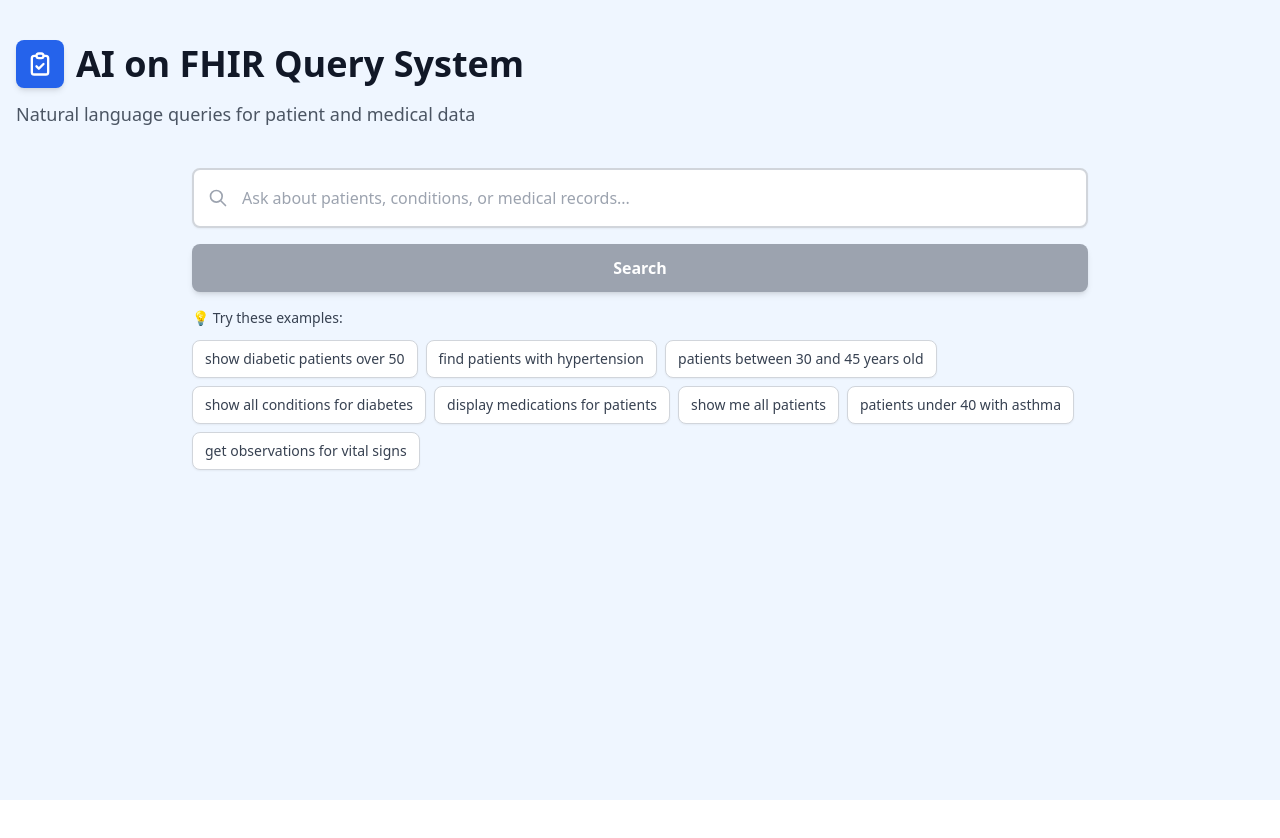
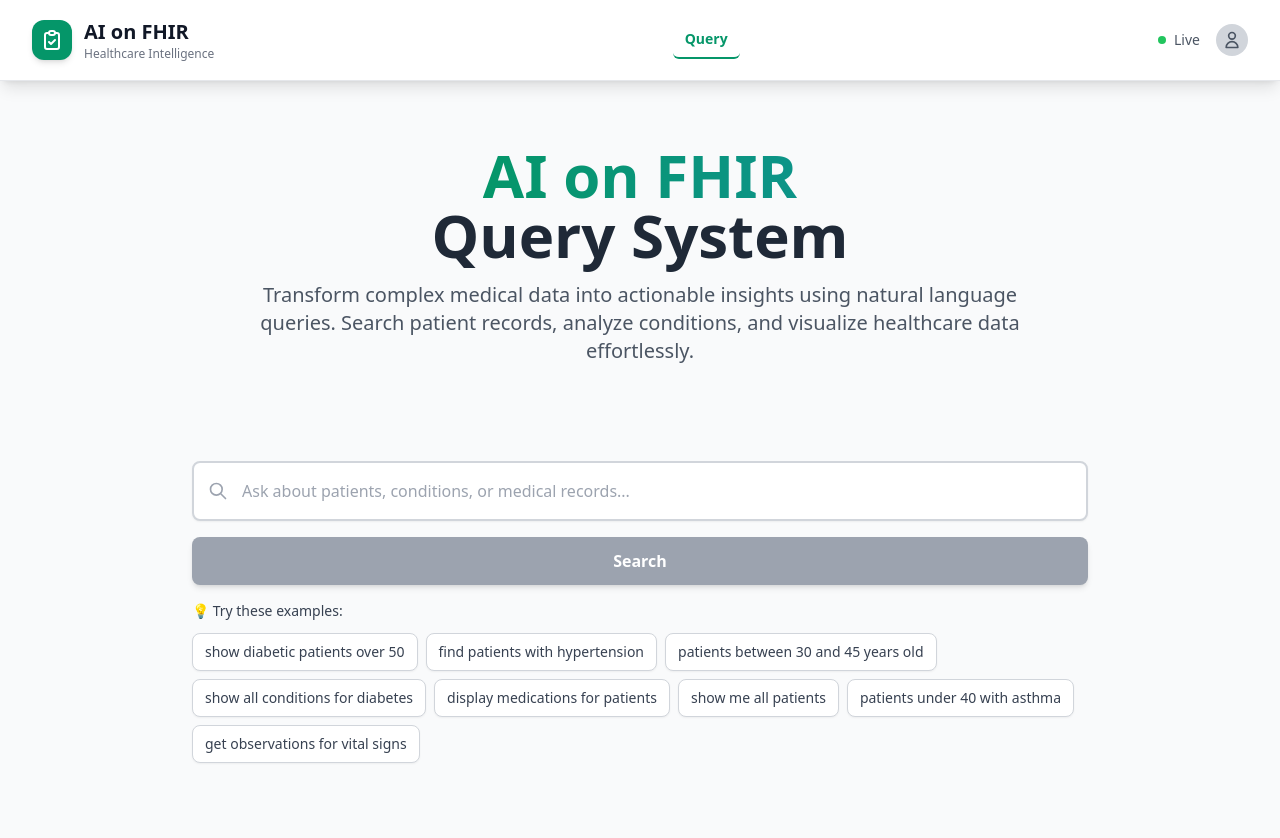
Before and after one commit to Moyowalker/onye-test, a Next.js app in the folder frontend/: page / in a window 1280 px wide. Shown: the top 838 px of the page. Before the commit the page ends 800 px from the top, so only its background shows below. Built offline with nearby package versions, Linux system fonts and the light colour scheme.

Commit message:
updated UI components with improved styling and color scheme

```diff
--- a/frontend/src/app/page.tsx
+++ b/frontend/src/app/page.tsx
@@ -51,24 +51,72 @@
   }
 
   return (
-    <div className="min-h-screen bg-blue-50">
-      <div className="container mx-auto px-4 py-10">
-        <header className="mb-10">
-          <div className="flex items-center gap-3 mb-3">
-            <div className="w-12 h-12 bg-blue-600 rounded-lg flex items-center justify-center shadow-md">
-              <svg className="w-7 h-7 text-white" fill="none" stroke="currentColor" viewBox="0 0 24 24">
-                <path strokeLinecap="round" strokeLinejoin="round" strokeWidth={2} d="M9 5H7a2 2 0 00-2 2v12a2 2 0 002 2h10a2 2 0 002-2V7a2 2 0 00-2-2h-2M9 5a2 2 0 002 2h2a2 2 0 002-2M9 5a2 2 0 012-2h2a2 2 0 012 2m-6 9l2 2 4-4" />
-              </svg>
+    <div className="min-h-screen bg-gray-50">
+      {/* Navigation Bar */}
+      <nav className="bg-white shadow-lg border-b border-gray-200">
+        <div className="max-w-7xl mx-auto px-4 sm:px-6 lg:px-8">
+          <div className="flex justify-between items-center h-20">
+            {/* Logo and Brand */}
+            <div className="flex items-center">
+              <div className="flex-shrink-0 flex items-center gap-3">
+                <div className="w-10 h-10 bg-emerald-600 rounded-xl flex items-center justify-center shadow-md">
+                  <svg className="w-6 h-6 text-white" fill="none" stroke="currentColor" viewBox="0 0 24 24">
+                    <path strokeLinecap="round" strokeLinejoin="round" strokeWidth={2} d="M9 5H7a2 2 0 00-2 2v12a2 2 0 002 2h10a2 2 0 002-2V7a2 2 0 00-2-2h-2M9 5a2 2 0 002 2h2a2 2 0 002-2M9 5a2 2 0 012-2h2a2 2 0 012 2m-6 9l2 2 4-4" />
+                  </svg>
+                </div>
+                <div>
+                  <h1 className="text-xl font-bold text-gray-900">AI on FHIR</h1>
+                  <p className="text-xs text-gray-500">Healthcare Intelligence</p>
+                </div>
+              </div>
             </div>
-            <h1 className="text-4xl font-bold text-gray-900">
-              AI on FHIR Query System
+
+            {/* Navigation Links */}
+            <div className="hidden md:block">
+              <div className="ml-10 flex items-baseline space-x-8">
+                <span className="text-emerald-600 px-3 py-2 rounded-md text-sm font-semibold border-b-2 border-emerald-600">
+                  Query
+                </span>
+              </div>
+            </div>
+
+            {/* Right side - Profile/Status */}
+            <div className="flex items-center gap-4">
+              <div className="hidden sm:flex items-center gap-2 text-sm">
+                <div className="w-2 h-2 bg-green-500 rounded-full animate-pulse"></div>
+                <span className="text-gray-600">Live</span>
+              </div>
+              <div className="w-8 h-8 bg-gray-300 rounded-full flex items-center justify-center">
+                <svg className="w-5 h-5 text-gray-600" fill="none" stroke="currentColor" viewBox="0 0 24 24">
+                  <path strokeLinecap="round" strokeLinejoin="round" strokeWidth={2} d="M16 7a4 4 0 11-8 0 4 4 0 018 0zM12 14a7 7 0 00-7 7h14a7 7 0 00-7-7z" />
+                </svg>
+              </div>
+            </div>
+          </div>
+        </div>
+      </nav>
+
+      {/* Hero Section */}
+      <div className="relative">
+        <div className="max-w-7xl mx-auto px-4 sm:px-6 lg:px-8 py-16">
+          <div className="text-center">
+            <h1 className="text-5xl md:text-6xl font-bold text-gray-900 mb-4">
+              <span className="bg-gradient-to-r from-emerald-600 to-teal-600 bg-clip-text text-transparent">
+                AI on FHIR
+              </span>
+              <br />
+              <span className="text-gray-800">Query System</span>
             </h1>
+            <p className="text-xl text-gray-600 max-w-3xl mx-auto mb-8">
+              Transform complex medical data into actionable insights using natural language queries.
+              Search patient records, analyze conditions, and visualize healthcare data effortlessly.
+            </p>
           </div>
-          <p className="text-lg text-gray-600 ml-15">
-            Natural language queries for patient and medical data
-          </p>
-        </header>
+        </div>
+      </div>
 
+      {/* Main Content */}
+      <div className="max-w-7xl mx-auto px-4 sm:px-6 lg:px-8 pb-20">
         <main className="space-y-8">
           <QueryInput onSubmit={handleQuery} onClear={handleClear} loading={loading} />
 
--- a/frontend/src/components/DataVisualization.tsx
+++ b/frontend/src/components/DataVisualization.tsx
@@ -71,9 +71,9 @@
     }))
 
     return (
-      <div className="bg-white p-6 rounded-lg shadow-md border-t-4 border-blue-500">
+      <div className="bg-white p-6 rounded-lg shadow-md border-t-4 border-emerald-500">
         <div className="flex items-center gap-2 mb-4">
-          <svg className="w-5 h-5 text-blue-600" fill="none" stroke="currentColor" viewBox="0 0 24 24">
+          <svg className="w-5 h-5 text-emerald-600" fill="none" stroke="currentColor" viewBox="0 0 24 24">
             <path strokeLinecap="round" strokeLinejoin="round" strokeWidth={2} d="M9 19v-6a2 2 0 00-2-2H5a2 2 0 00-2 2v6a2 2 0 002 2h2a2 2 0 002-2zm0 0V9a2 2 0 012-2h2a2 2 0 012 2v10m-6 0a2 2 0 002 2h2a2 2 0 002-2m0 0V5a2 2 0 012-2h2a2 2 0 012 2v14a2 2 0 01-2 2h-2a2 2 0 01-2-2z" />
           </svg>
           <h3 className="text-lg font-bold text-gray-900">Age Distribution</h3>
@@ -90,7 +90,7 @@
         </ResponsiveContainer>
         <div className="mt-4 pt-3 border-t border-gray-200">
           <p className="text-sm text-gray-600">
-            Total: <span className="font-semibold text-blue-600">{patients.length}</span> patients
+            Total: <span className="font-semibold text-emerald-600">{patients.length}</span> patients
           </p>
         </div>
       </div>
@@ -186,9 +186,9 @@
     }))
 
     return (
-      <div className="bg-white p-6 rounded-lg shadow-md border-t-4 border-indigo-500">
+      <div className="bg-white p-6 rounded-lg shadow-md border-t-4 border-teal-500">
         <div className="flex items-center gap-2 mb-4">
-          <svg className="w-5 h-5 text-indigo-600" fill="none" stroke="currentColor" viewBox="0 0 24 24">
+          <svg className="w-5 h-5 text-teal-600" fill="none" stroke="currentColor" viewBox="0 0 24 24">
             <path strokeLinecap="round" strokeLinejoin="round" strokeWidth={2} d="M11 3.055A9.001 9.001 0 1020.945 13H11V3.055z" />
             <path strokeLinecap="round" strokeLinejoin="round" strokeWidth={2} d="M20.488 9H15V3.512A9.025 9.025 0 0120.488 9z" />
           </svg>
@@ -220,7 +220,7 @@
   return (
     <div className="w-full max-w-6xl mx-auto mb-8">
       <div className="flex items-center gap-3 mb-6">
-        <div className="w-10 h-10 bg-blue-600 rounded-lg flex items-center justify-center">
+        <div className="w-10 h-10 bg-emerald-600 rounded-lg flex items-center justify-center">
           <svg className="w-6 h-6 text-white" fill="none" stroke="currentColor" viewBox="0 0 24 24">
             <path strokeLinecap="round" strokeLinejoin="round" strokeWidth={2} d="M9 19v-6a2 2 0 00-2-2H5a2 2 0 00-2 2v6a2 2 0 002 2h2a2 2 0 002-2zm0 0V9a2 2 0 012-2h2a2 2 0 012 2v10m-6 0a2 2 0 002 2h2a2 2 0 002-2m0 0V5a2 2 0 012-2h2a2 2 0 012 2v14a2 2 0 01-2 2h-2a2 2 0 01-2-2z" />
           </svg>
--- a/frontend/src/components/QueryInput.tsx
+++ b/frontend/src/components/QueryInput.tsx
@@ -55,7 +55,7 @@
             value={query}
             onChange={(e) => setQuery(e.target.value)}
             placeholder="Ask about patients, conditions, or medical records..."
-            className="w-full pl-12 pr-12 py-4 bg-white border-2 border-gray-300 rounded-lg focus:outline-none focus:border-blue-500 focus:ring-2 focus:ring-blue-100 shadow-sm"
+            className="w-full pl-12 pr-12 py-4 bg-white border-2 border-gray-300 rounded-lg focus:outline-none focus:border-emerald-500 focus:ring-2 focus:ring-emerald-100 shadow-sm"
             disabled={loading}
           />
           {query && (
@@ -74,7 +74,7 @@
         <button
           type="submit"
           disabled={!query.trim() || loading}
-          className="w-full px-6 py-3 bg-blue-600 text-white font-semibold rounded-lg hover:bg-blue-700 active:bg-blue-800 disabled:bg-gray-400 disabled:cursor-not-allowed shadow-md transition-colors"
+          className="w-full px-6 py-3 bg-emerald-600 text-white font-semibold rounded-lg hover:bg-emerald-700 active:bg-emerald-800 disabled:bg-gray-400 disabled:cursor-not-allowed shadow-md transition-colors"
         >
           {loading ? (
             <span className="flex items-center justify-center gap-2">
@@ -96,7 +96,7 @@
               key={index}
               onClick={() => handleSuggestionClick(suggestion)}
               disabled={loading}
-              className="px-3 py-2 text-sm bg-white text-gray-700 border border-gray-300 rounded-lg hover:border-blue-400 hover:bg-blue-50 hover:text-blue-700 disabled:opacity-50 transition-all shadow-sm"
+              className="px-3 py-2 text-sm bg-white text-gray-700 border border-gray-300 rounded-lg hover:border-emerald-400 hover:bg-emerald-50 hover:text-emerald-700 disabled:opacity-50 transition-all shadow-sm"
             >
               {suggestion}
             </button>
--- a/frontend/src/components/QueryResults.tsx
+++ b/frontend/src/components/QueryResults.tsx
@@ -36,11 +36,11 @@
   if (!fhirResponse) return null
 
   const renderPatient = (patient: Patient) => (
-    <div className="p-5 bg-white border-l-4 border-blue-500 rounded-lg shadow-md hover:shadow-lg transition-shadow">
+    <div className="p-5 bg-white border-l-4 border-emerald-500 rounded-lg shadow-md hover:shadow-lg transition-shadow">
       <div className="flex justify-between items-start mb-4">
         <div className="flex items-center gap-3">
-          <div className="w-10 h-10 bg-blue-100 rounded-full flex items-center justify-center">
-            <svg className="w-6 h-6 text-blue-600" fill="none" stroke="currentColor" viewBox="0 0 24 24">
+          <div className="w-10 h-10 bg-emerald-100 rounded-full flex items-center justify-center">
+            <svg className="w-6 h-6 text-emerald-600" fill="none" stroke="currentColor" viewBox="0 0 24 24">
               <path strokeLinecap="round" strokeLinejoin="round" strokeWidth={2} d="M16 7a4 4 0 11-8 0 4 4 0 018 0zM12 14a7 7 0 00-7 7h14a7 7 0 00-7-7z" />
             </svg>
           </div>
@@ -49,7 +49,7 @@
             <p className="text-xs text-gray-500">ID: {patient.id}</p>
           </div>
         </div>
-        <span className="px-3 py-1 bg-blue-100 text-blue-700 text-xs font-semibold rounded-full">
+        <span className="px-3 py-1 bg-emerald-100 text-emerald-700 text-xs font-semibold rounded-full">
           Patient
         </span>
       </div>
@@ -119,7 +119,7 @@
       {/* Query Info */}
       <div className="bg-white p-5 rounded-lg shadow-md border border-gray-200 mb-6">
         <div className="flex items-center gap-2 mb-2">
-          <svg className="w-5 h-5 text-blue-600" fill="none" stroke="currentColor" viewBox="0 0 24 24">
+          <svg className="w-5 h-5 text-emerald-600" fill="none" stroke="currentColor" viewBox="0 0 24 24">
             <path strokeLinecap="round" strokeLinejoin="round" strokeWidth={2} d="M8 10h.01M12 10h.01M16 10h.01M9 16H5a2 2 0 01-2-2V6a2 2 0 012-2h14a2 2 0 012 2v8a2 2 0 01-2 2h-5l-5 5v-5z" />
           </svg>
           <p className="text-sm font-semibold text-gray-600">Your Query</p>
@@ -127,7 +127,7 @@
         <p className="font-semibold text-gray-900 text-lg mb-1">{query}</p>
         {nlpAnalysis && (
           <div className="mt-3 flex flex-wrap gap-2">
-            <span className="inline-flex items-center px-3 py-1 bg-blue-100 text-blue-800 text-xs font-medium rounded-full">
+            <span className="inline-flex items-center px-3 py-1 bg-emerald-100 text-emerald-800 text-xs font-medium rounded-full">
               <svg className="w-3 h-3 mr-1" fill="currentColor" viewBox="0 0 20 20">
                 <path d="M2 10a8 8 0 018-8v8h8a8 8 0 11-16 0z" />
               </svg>
@@ -151,7 +151,7 @@
       <div>
         <div className="flex justify-between items-center mb-5">
           <h2 className="text-2xl font-bold text-gray-900">
-            Results <span className="inline-flex items-center justify-center w-8 h-8 ml-2 text-sm font-bold text-blue-600 bg-blue-100 rounded-full">{fhirResponse.total}</span>
+            Results <span className="inline-flex items-center justify-center w-8 h-8 ml-2 text-sm font-bold text-emerald-600 bg-emerald-100 rounded-full">{fhirResponse.total}</span>
           </h2>
           <span className="px-3 py-1 bg-gray-100 text-gray-700 text-sm font-medium rounded-full">
             {fhirResponse.resourceType}
```
